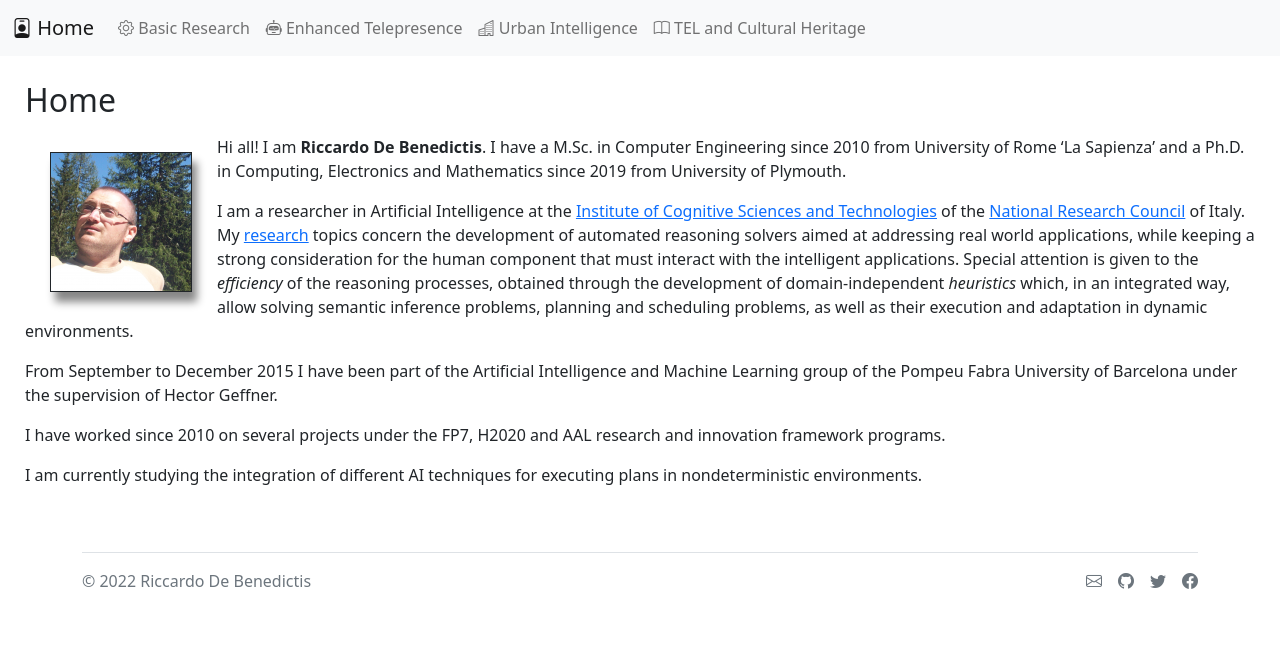
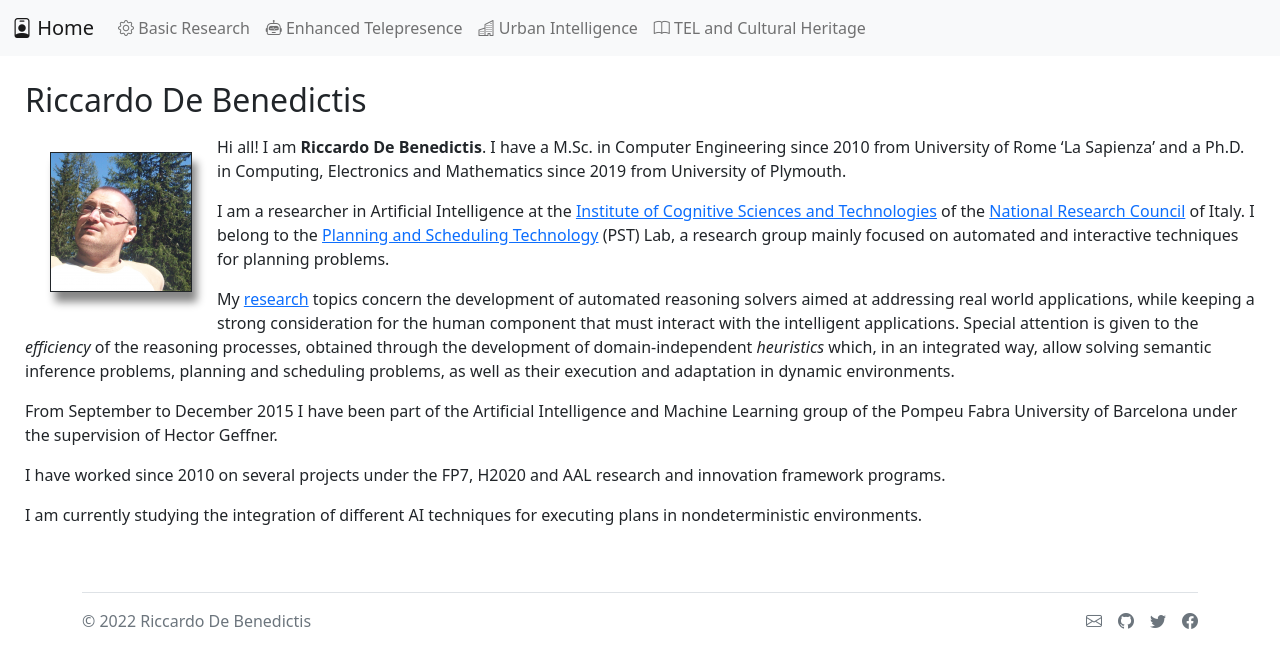
Before and after one commit to riccardodebenedictis/riccardodebenedictis.github.io, a Jekyll site: the page built from index.md, in a window 1280 px wide. Shown: the top 668 px of the page. Built offline with Jekyll 4.4.1, drawn with Linux system fonts in a browser that asks for light colours.

Commit message:
minor improvements..

```diff
--- a/index.md
+++ b/index.md
@@ -1,13 +1,15 @@
 ---
 layout: default
-title: Home
+title: Riccardo De Benedictis
 ---
 
 <img style="float: left; border: 1px solid; box-shadow: 5px 10px 8px #888888; margin: 25px;" src="figures/face.png">
 
 Hi all! I am **{{site.name}}**. I have a M.Sc. in Computer Engineering since 2010 from University of Rome 'La Sapienza' and a Ph.D. in Computing, Electronics and Mathematics since 2019 from University of Plymouth.
 
-I am a researcher in Artificial Intelligence at the [Institute of Cognitive Sciences and Technologies](https://istc.cnr.it/) of the [National Research Council](https://www.cnr.it/en) of Italy. My [research](/research/) topics concern the development of automated reasoning solvers aimed at addressing real world applications, while keeping a strong consideration for the human component that must interact with the intelligent applications. Special attention is given to the *efficiency* of the reasoning processes, obtained through the development of domain-independent *heuristics* which, in an integrated way, allow solving semantic inference problems, planning and scheduling problems, as well as their execution and adaptation in dynamic environments.
+I am a researcher in Artificial Intelligence at the [Institute of Cognitive Sciences and Technologies](https://istc.cnr.it/) of the [National Research Council](https://www.cnr.it/en) of Italy. I belong to the [Planning and Scheduling Technology](https://www.istc.cnr.it/it/group/pst) (PST) Lab, a research group mainly focused on automated and interactive techniques for planning problems.
+
+My [research](/research/) topics concern the development of automated reasoning solvers aimed at addressing real world applications, while keeping a strong consideration for the human component that must interact with the intelligent applications. Special attention is given to the *efficiency* of the reasoning processes, obtained through the development of domain-independent *heuristics* which, in an integrated way, allow solving semantic inference problems, planning and scheduling problems, as well as their execution and adaptation in dynamic environments.
 
 From September to December 2015 I have been part of the Artificial Intelligence and Machine Learning group of the Pompeu Fabra University of Barcelona under the supervision of Hector Geffner.
 
```
Also changed, not shown: enhanced_telepresence.md (+1 -1 lines), research.md (+1 -1 lines), teaching.md (+1 -1 lines).
